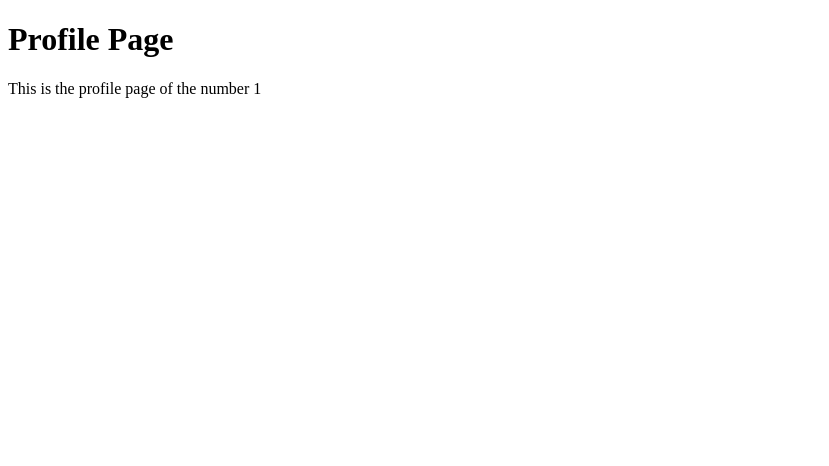
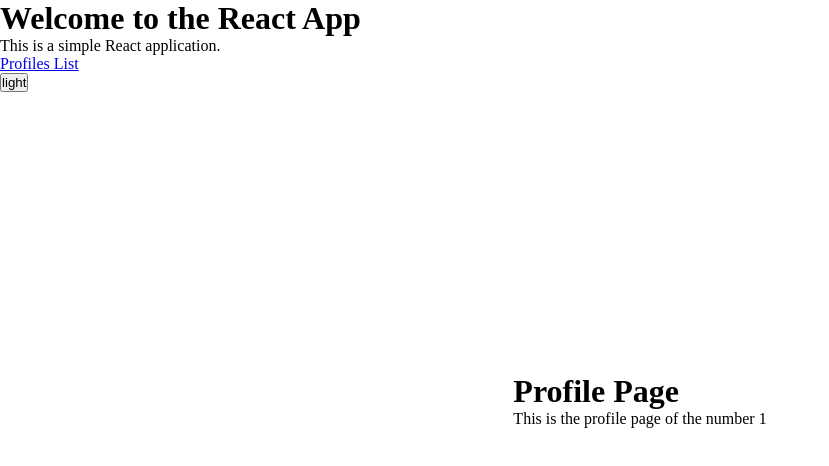
Before and after one commit to horameus/tech-training, a React (Vite) app: page /profiles/1 in a window 1280 px wide. Shown: the top 466 px of the page, without its empty margins (0-829 px from the left). Built offline with nearby package versions, Linux system fonts and the light colour scheme.

Commit message:
themeProvider

```diff
--- a/package.json
+++ b/package.json
@@ -21,8 +21,8 @@
   },
   "devDependencies": {
     "@types/node": "^22.15.17",
-    "@types/react": "^19.1.3",
-    "@types/react-dom": "^19.1.4",
+    "@types/react": "^18",
+    "@types/react-dom": "^18",
     "@typescript-eslint/eslint-plugin": "^8.32.0",
     "@typescript-eslint/parser": "^8.32.0",
     "@vitejs/plugin-react": "^4.4.1",
--- a/src/HomePage.tsx
+++ b/src/HomePage.tsx
@@ -1,8 +1,10 @@
-import { Link } from 'react-router-dom';
+import { Link, Outlet } from 'react-router-dom';
+import { ToggleButton } from '@/components/ToggleButton';
 
 export function HomePage() {
     return (
-        <div>
+        <>
+            <div className="homepage">
                 <h1>Welcome to the React App</h1>
                 <p>This is a simple React application.</p>
                 <ul>
@@ -10,6 +12,9 @@ export function HomePage() {
                         <Link to="/profiles">Profiles List</Link>
                     </li>
                 </ul>
+                <ToggleButton />
             </div>
+            <Outlet />
+        </>
     );
 }
--- /dev/null
+++ b/src/components/ToggleButton.tsx
@@ -0,0 +1,11 @@
+import { useTheme } from '@/providers/ThemeProvider';
+
+export function ToggleButton() {
+    const { theme, toggleTheme } = useTheme();
+
+    return (
+        <div>
+            <button onClick={toggleTheme}>{theme}</button>
+        </div>
+    );
+}
--- /dev/null
+++ b/src/index.css
@@ -0,0 +1,31 @@
+*, ::before, ::after {
+    box-sizing: border-box;
+    margin: 0;
+    padding: 0;
+}
+.homepage {
+    position: absolute;
+    top: 0;
+    left: 0;
+}
+.theme-light {
+    background-color: white;
+    color: black;
+    width: 100vw;
+    height: 100vh;
+    display: flex;
+    justify-content: center;
+    align-items: center;
+    flex-direction: column;
+}
+
+.theme-dark {
+    background-color: #222;
+    color: white;
+    width: 100vw;
+    height: 100vh;
+    display: flex;
+    justify-content: center;
+    align-items: center;
+    flex-direction: column;
+}
--- /dev/null
+++ b/src/providers/ThemeProvider.tsx
@@ -0,0 +1,26 @@
+import React, { createContext, useState, useContext, PropsWithChildren } from 'react';
+
+export interface ThemeProviderType {
+    theme: string;
+    toggleTheme: () => void;
+}
+
+export interface ThemeProviderProps extends PropsWithChildren {}
+
+const ThemeContext = createContext<ThemeProviderType | undefined>(undefined);
+
+export const ThemeProvider = ({ children }: ThemeProviderProps) => {
+    const [theme, setTheme] = useState('light');
+
+    const toggleTheme = () => {
+        setTheme(prevTheme => (prevTheme === 'light' ? 'dark' : 'light'));
+    };
+
+    return (
+        <ThemeContext.Provider value={{ theme, toggleTheme }}>
+            <div className={`theme-${theme}`}>{children}</div>
+        </ThemeContext.Provider>
+    );
+};
+
+export const useTheme = () => useContext(ThemeContext);
```
Also changed, not shown: src/index.tsx (+7 -1 lines), 1 other file (tests, documents, lock files or other folders). Lines whose indentation alone changed are shown as unchanged.
